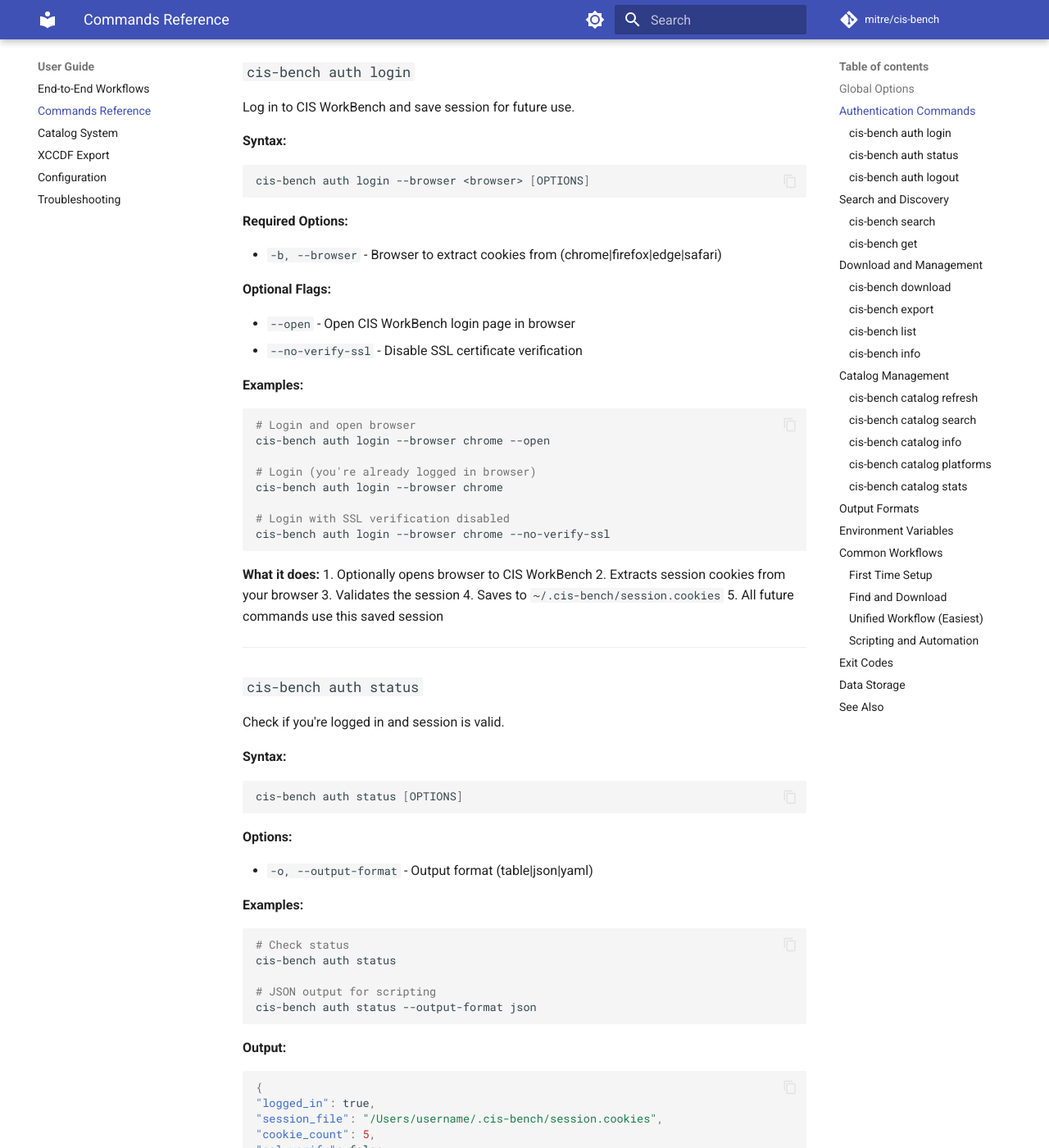
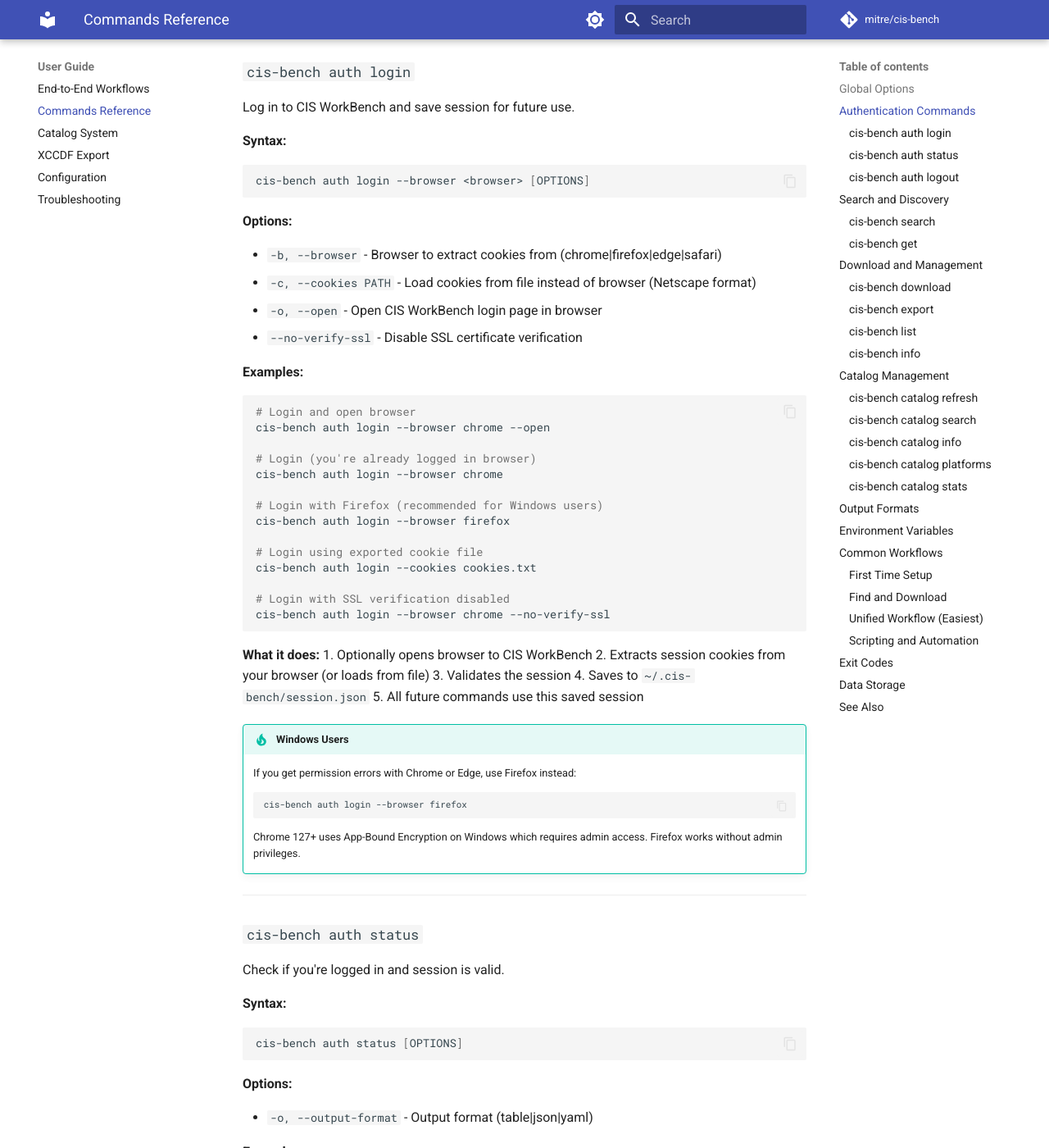
Before and after one commit to mitre/cis-bench, an MkDocs documentation site: the page built from docs/user-guide/commands-reference.md, in a window 1280 px wide and 1400 px high, scrolled down 932 px. Shown: the whole window at 82% size. Built offline with MkDocs 1.6.1 and Material for MkDocs 9.7.7, drawn with Linux system fonts in a browser that asks for light colours; comment, search, counter and statistics services are not loaded; some of the changed text lies outside the part shown.

Commit message:
docs: update CLI documentation for simplified auth workflow
- Remove --browser and --cookies flags from download/get command docs
- Add --cookies option to auth login documentation
- Add Windows troubleshooting for Chrome App-Bound Encryption
- Update CI/CD example to use auth login with cookies
- Update test count to 1,100+ and coverage to 96%
- Update version to 0.4.0
- Fix markdown list formatting in CHANGELOG

Auth is now centralized: use 'cis-bench auth login' for all authentication,
then other commands use the saved session automatically.

Authored by: Aaron Lippold<lippold@gmail.com>

````diff
--- a/docs/user-guide/commands-reference.md
+++ b/docs/user-guide/commands-reference.md
@@ -43,13 +43,11 @@
 cis-bench auth login --browser <browser> [OPTIONS]
 ```
 
-**Required Options:**
+**Options:**
 
 - `-b, --browser` - Browser to extract cookies from (chrome|firefox|edge|safari)
-
-**Optional Flags:**
-
-- `--open` - Open CIS WorkBench login page in browser
+- `-c, --cookies PATH` - Load cookies from file instead of browser (Netscape format)
+- `-o, --open` - Open CIS WorkBench login page in browser
 - `--no-verify-ssl` - Disable SSL certificate verification
 
 **Examples:**
@@ -60,16 +58,30 @@
 # Login (you're already logged in browser)
 cis-bench auth login --browser chrome
 
+# Login with Firefox (recommended for Windows users)
+cis-bench auth login --browser firefox
+
+# Login using exported cookie file
+cis-bench auth login --cookies cookies.txt
+
 # Login with SSL verification disabled
 cis-bench auth login --browser chrome --no-verify-ssl
 ```
 
 **What it does:**
 1. Optionally opens browser to CIS WorkBench
-2. Extracts session cookies from your browser
+2. Extracts session cookies from your browser (or loads from file)
 3. Validates the session
-4. Saves to `~/.cis-bench/session.cookies`
+4. Saves to `~/.cis-bench/session.json`
 5. All future commands use this saved session
+
+!!! tip "Windows Users"
+    If you get permission errors with Chrome or Edge, use Firefox instead:
+    ```bash
+    cis-bench auth login --browser firefox
+    ```
+    Chrome 127+ uses App-Bound Encryption on Windows which requires admin access.
+    Firefox works without admin privileges.
 
 ---
 
@@ -248,8 +256,8 @@
 
 **Requirements:**
 
-- Catalog must be initialized
-- Must be authenticated (saved session or --browser flag)
+- Catalog must be initialized: `cis-bench catalog refresh`
+- Must be authenticated: `cis-bench auth login --browser chrome`
 
 ---
 
@@ -306,18 +308,19 @@
 
 # Download from file
 cis-bench download --file urls.txt
-
-# First time (no saved session)
-cis-bench download 23598 --browser chrome
 ```
 
 **What it does:**
 1. Checks if already cached (shows message if yes, unless --force)
-2. Authenticates (uses saved session or --browser)
+2. Uses saved session from `cis-bench auth login`
 3. Downloads benchmark from WorkBench with progress bar
 4. Saves to database cache
 5. Saves to file in output directory
 6. Exports to requested formats
+
+**Requirements:**
+
+- Must be authenticated first: `cis-bench auth login --browser chrome`
 
 ---
 
````
Also changed, not shown: other parts of docs/user-guide/commands-reference.md (+1 -11 lines), CHANGELOG.md (+4 -0 lines), README.md (+3 -3 lines), docs/getting-started.md (+13 -3 lines), docs/user-guide/troubleshooting.md (+23 -3 lines), docs/user-guide/workflows.md (+5 -4 lines).
